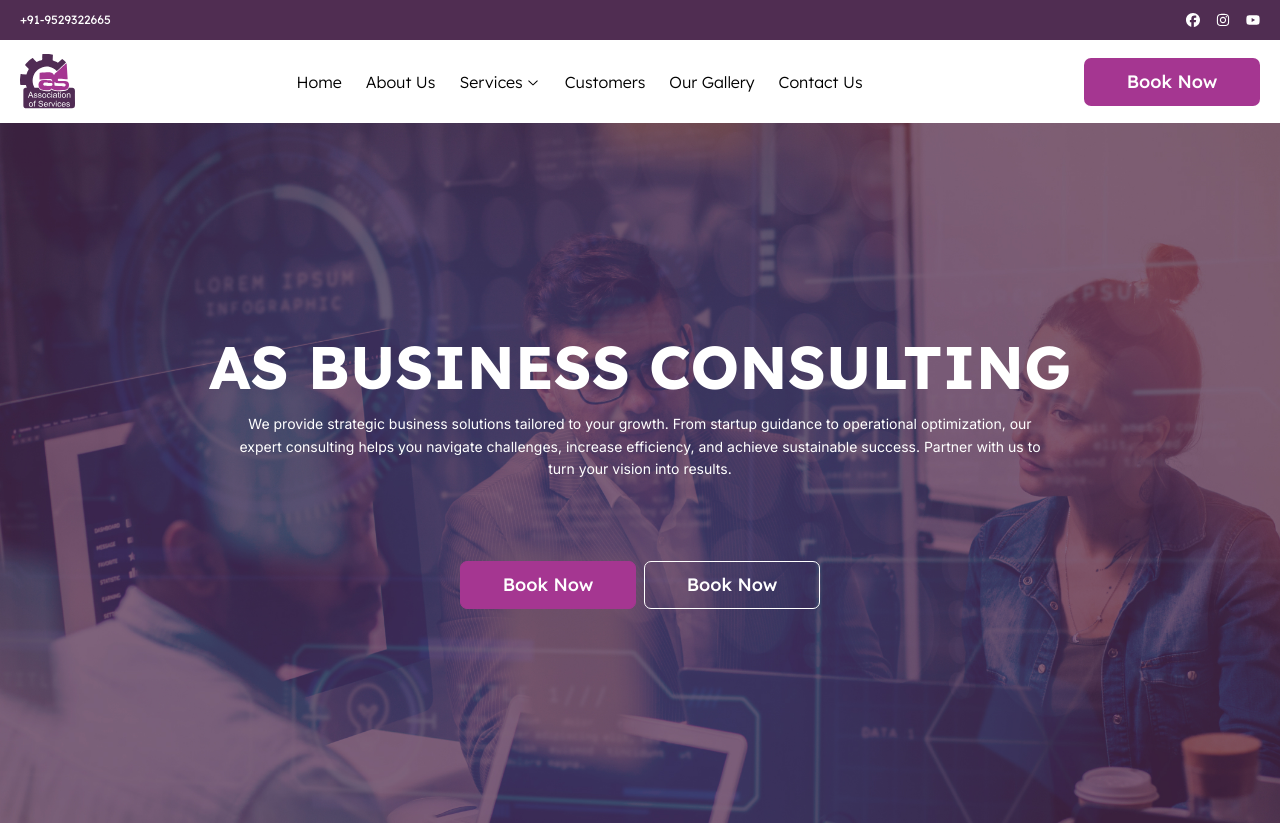
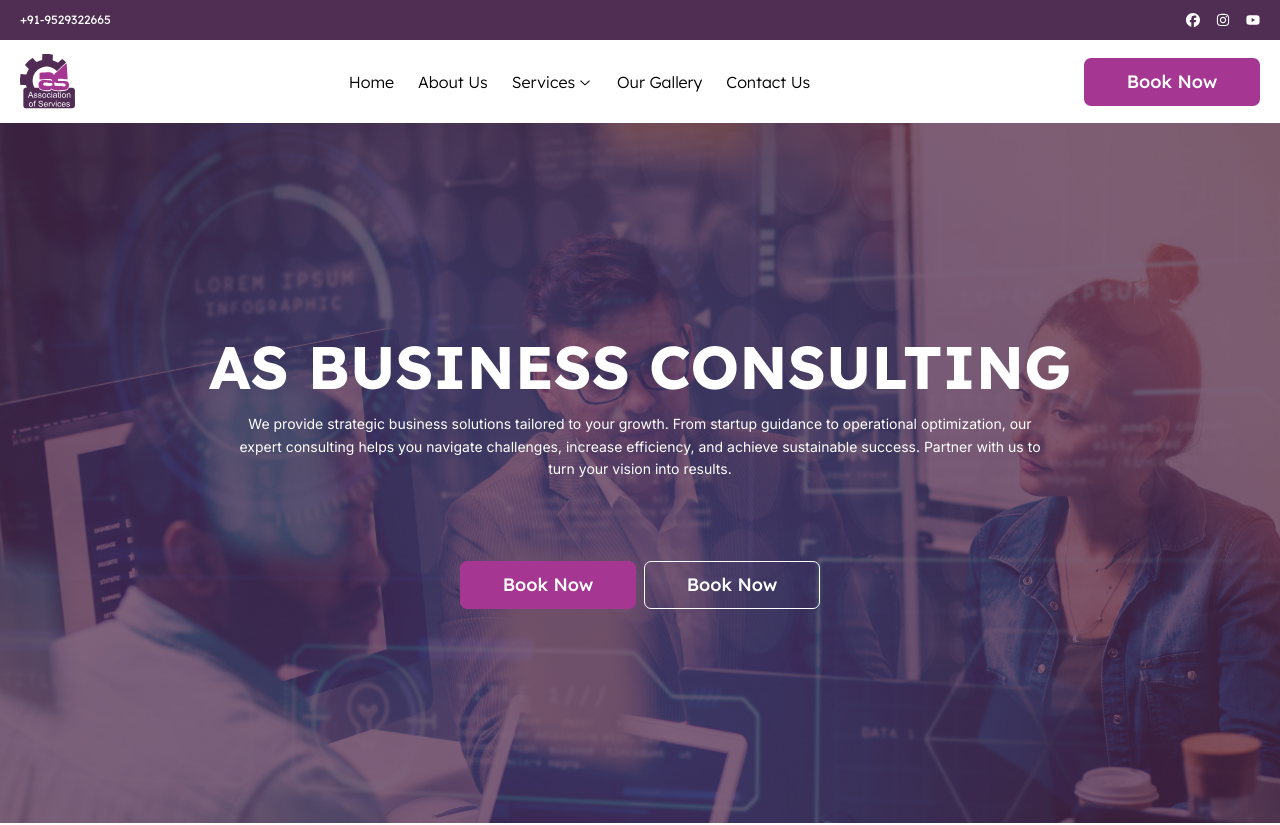
Before and after one commit to Wasiquekh/akash-new-website, a Next.js app: page / in a window 1280 px wide. Shown: the top 825 px of the page. Built offline with nearby package versions, Linux system fonts and the light colour scheme.

Commit message:
edit menu

```diff
--- a/src/app/components/Header.tsx
+++ b/src/app/components/Header.tsx
@@ -85,13 +85,13 @@ const Header = () => {
               Legal Advisory
             </Link>
             {/* end submenu */}
-            <Link
+            {/* <Link
               href="#customers"
               className="hover:text-blue-600"
               onClick={() => setIsOpen(false)}
             >
               Customers
-            </Link>
+            </Link> */}
             <Link
               href="/gallery"
               className="hover:text-blue-600"
@@ -201,9 +201,9 @@ const Header = () => {
               </div>
             </div>
 
-            <Link href="/#customer" className="mr-0 hover:text-gray-900">
+            {/* <Link href="/#customer" className="mr-0 hover:text-gray-900">
               Customers
-            </Link>
+            </Link> */}
             <Link href="/gallery" className="mr-0 hover:text-gray-900">
               Our Gallery
             </Link>
```
